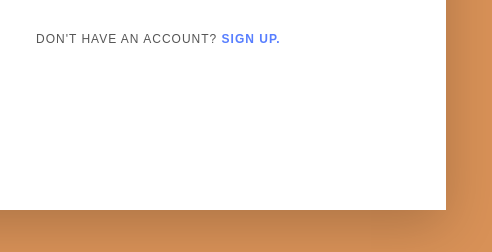
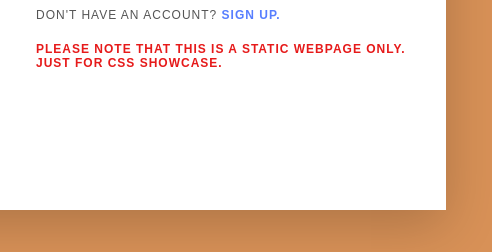
Before and after one commit to HowardMui/Login-Signup-CSS, a plain HTML site: page index.html in a window 1280 px wide. Shown: the part 490-742 px from the top of the page, 644-1136 px from the left. Drawn offline with Linux system fonts and the light colour scheme.

Commit message:
Add a statement for css showcase only/

```diff
--- a/index.html
+++ b/index.html
@@ -4,7 +4,7 @@
     <meta charset="UTF-8" />
     <meta http-equiv="X-UA-Compatible" content="IE=edge" />
     <meta name="viewport" content="width=device-width, initial-scale=1.0" />
-    <title>Document</title>
+    <title>Howard's Login and signup page</title>
     <link rel="stylesheet" href="./assets/css/styles.css" />
   </head>
   <body>
@@ -25,6 +25,7 @@
                 <input type="submit" value="Login" />
               </div>
               <p>DON'T HAVE AN ACCOUNT?<a href="#" onclick="myChange()"> SIGN UP.</a></p>
+              <p style="color: rgb(230, 26, 26)"><b>Please note that this is a static webpage only. Just for CSS showcase.</b></p>
             </form>
           </div>
         </div>
@@ -51,6 +52,7 @@
                 <input type="submit" value="Sign Up" />
               </div>
               <p>You already get an account?<a href="#" onclick="myChange()"> Login.</a></p>
+              <p style="color: rgb(230, 26, 26)"><b>Please note that this is a static webpage only. Just for CSS showcase.</b></p>
             </form>
           </div>
           <div class="imgBx"><img src="./assets/img/Key.jpg" /></div>
```
